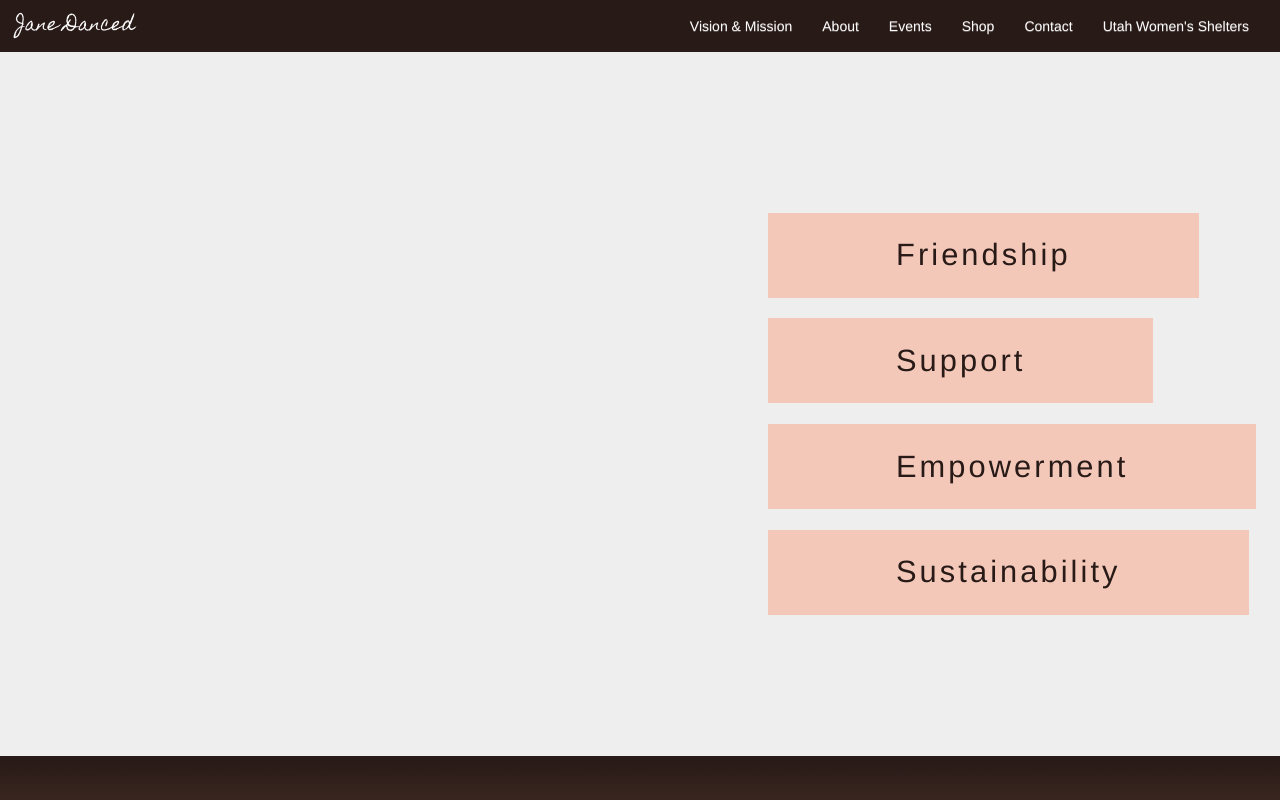
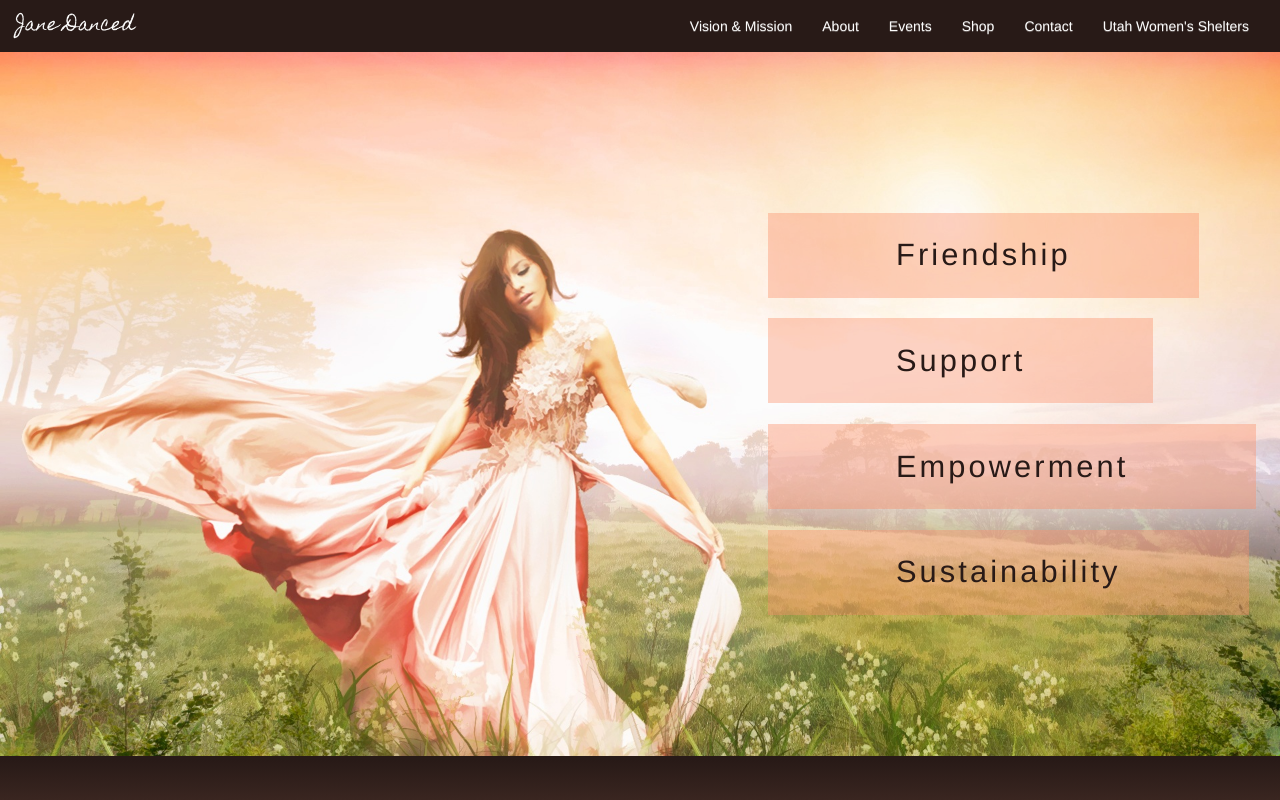
Before and after one commit to sjwestbrook/janedanced, a plain HTML site: page index.html in a window 1280 px wide. Shown: the top 800 px of the page. Drawn offline with nearby package versions, Linux system fonts and the light colour scheme; some packages are replaced by stand-ins of ours; files that its build step writes are made by us from their sources; a web font is replaced by a local one.

Commit message:
image path

```diff
--- a/css/styles.less
+++ b/css/styles.less
@@ -111,7 +111,7 @@ a {
 }
 
 .jumbotron {
-  background-image: url(images/hero.jpg);
+  background-image: url(/images/hero.jpg);
   background-size: cover;
   padding: 20% 20% 35% 20%;
   margin: 0;
```
